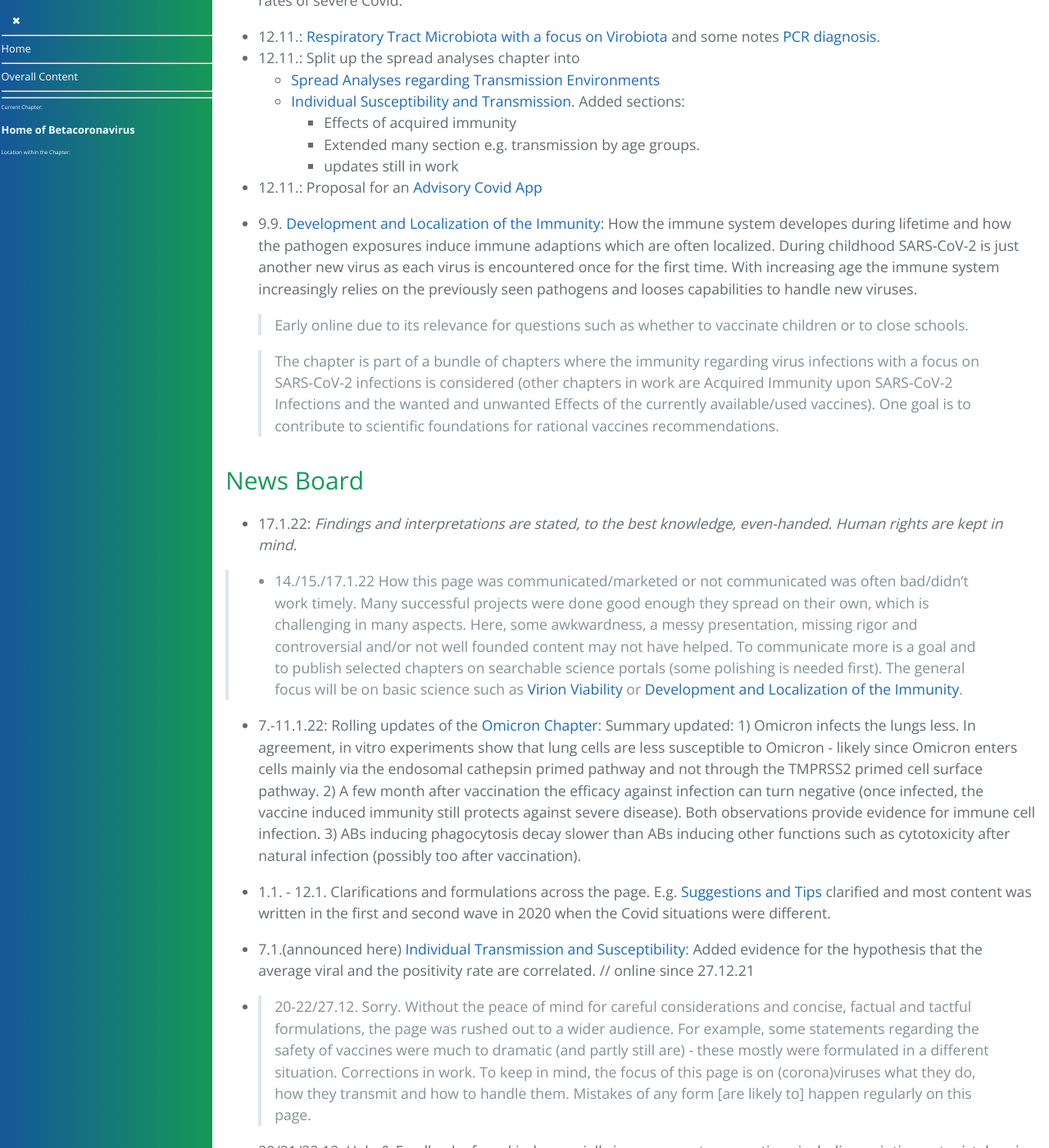
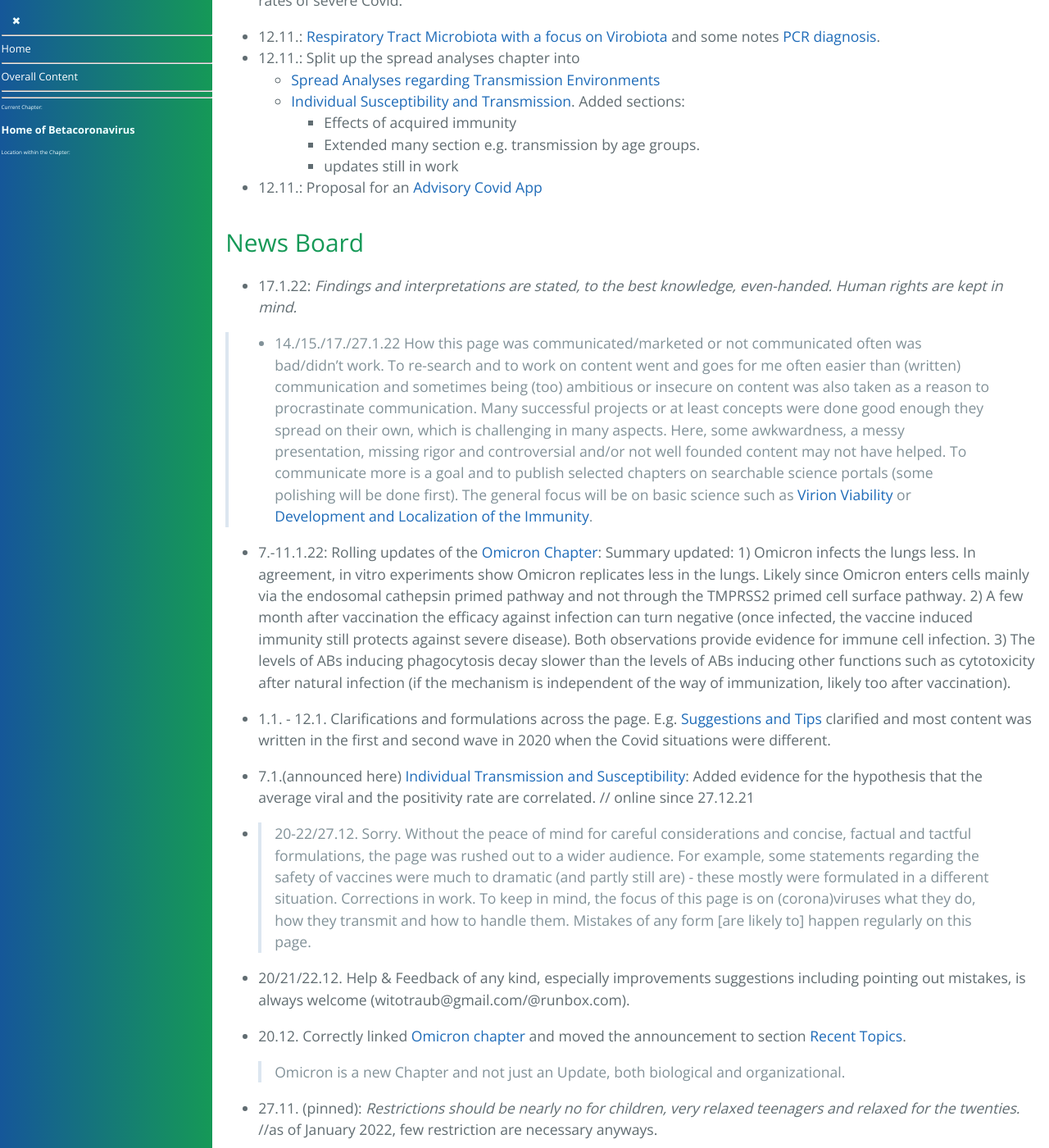
Before and after one commit to forestgrape/coronavirus, a Jekyll site: the page built from index.md, in a window 1280 px wide and 1400 px high, scrolled down 2057 px. Shown: the whole window at 82% size. Built offline with Jekyll 4.4.1, drawn with Linux system fonts in a browser that asks for light colours; our own code applies the rules of GitHub Pages for plain Markdown files; some of the changed text lies outside the part shown.

Commit message:
clarifications and update section

```diff
--- a/index.md
+++ b/index.md
@@ -61,22 +61,17 @@ This section overviews the entire content. The [content section](#content) lists
     - updates still in work
 - 12.11.: Proposal for an [Advisory Covid App](7_social/advisory_covid_app.md)
 
-- 9.9. [Development and Localization of the Immunity](4_immunological/ontogenesis_and_locality_of_immunity.md): How the immune system developes during lifetime and how the pathogen exposures induce immune adaptions which are often localized. During childhood SARS-CoV-2 is just another new virus as each virus is encountered once for the first time. With increasing age the immune system increasingly relies on the previously seen pathogens and looses capabilities to handle new viruses.
-
-  > Early online due to its relevance for questions such as whether to vaccinate children or to close schools.
-
-  > The chapter is part of a bundle of chapters where the immunity regarding virus infections with a focus on SARS-CoV-2 infections is considered (other chapters in work are Acquired Immunity upon SARS-CoV-2 Infections and the wanted and unwanted Effects of the currently available/used vaccines). One goal is to contribute to scientific foundations for rational vaccines recommendations.
 
 
 ### News Board
 - 17.1.22: *Findings and interpretations are stated, to the best knowledge, even-handed. Human rights are kept in mind.*
 
+<!-- 17./27.1.22 (adapted from 5.12.21): From an epidemiological perspective, systemic spike-only vaccines do not to reduce SARS-CoV-2 transmissions but mainly prevent pneumonia (which is great and very important). Additionally spike-only immunity put mutation pressure on the spikes which can increase the spike mutation rate, which can both yield escape variants and change the tropism. The latter can be favorable or not. Overall it is unclear whether it has benefits to [push to] vaccinate those not at risk for pneumonia. Thus the benefits-risks calculation can be done at  individual calculations [from a scientific perspective]. -->
 
-<!--- 17.1.22 (adapted from programming comment from 5.12.21): As spike-only vaccines turned out not to control SARS-CoV-2, from a coronavirus perspective [alone], the benefits to [push to] vaccinate non risk groups are unclear.-->
-> - 14./15./17.1.22  How this page was communicated/marketed or not communicated was often bad/didn't work timely. Many successful projects were done good enough they spread on their own, which is challenging in many aspects. Here, some awkwardness, a messy presentation, missing rigor and controversial and/or not well founded content may not have helped. To communicate more is a goal and to publish selected chapters on searchable science portals (some polishing is needed first). The general focus will be on basic science such as [Virion Viability](2_biological/virion_viability.md) or [Development and Localization of the Immunity](4_immunological/ontogenesis_and_locality_of_immunity.md).
+> - 14./15./17./27.1.22  How this page was communicated/marketed or not communicated often was bad/didn't work. To re-search and to work on content went and goes for me often easier than (written) communication and sometimes being (too) ambitious or insecure on content was also taken as a reason to procrastinate communication. Many successful projects or at least concepts were done good enough they spread on their own, which is challenging in many aspects. Here, some awkwardness, a messy presentation, missing rigor and controversial and/or not well founded content may not have helped. To communicate more is a goal and to publish selected chapters on searchable science portals (some polishing will be done first). The general focus will be on basic science such as [Virion Viability](2_biological/virion_viability.md) or [Development and Localization of the Immunity](4_immunological/ontogenesis_and_locality_of_immunity.md).
 
 
-- 7.-11.1.22: Rolling updates of the [Omicron Chapter](2_biological/omicron.md): Summary updated: 1) Omicron infects the lungs less. In agreement, in vitro experiments show that lung cells are less susceptible to Omicron - likely since Omicron enters cells mainly via the endosomal cathepsin primed pathway and not through the TMPRSS2 primed cell surface pathway. 2) A few month after vaccination the efficacy against infection can turn negative (once infected, the vaccine induced immunity still protects against severe disease). Both observations provide evidence for immune cell infection. 3) ABs inducing phagocytosis decay slower than ABs inducing other functions such as cytotoxicity after natural infection (possibly too after vaccination).
+- 7.-11.1.22: Rolling updates of the [Omicron Chapter](2_biological/omicron.md): Summary updated: 1) Omicron infects the lungs less. In agreement, in vitro experiments show Omicron replicates less in the lungs. Likely since Omicron enters cells mainly via the endosomal cathepsin primed pathway and not through the TMPRSS2 primed cell surface pathway. 2) A few month after vaccination the efficacy against infection can turn negative (once infected, the vaccine induced immunity still protects against severe disease). Both observations provide evidence for immune cell infection. 3) The levels of ABs inducing phagocytosis decay slower than the levels of ABs inducing other functions such as cytotoxicity after natural infection (if the mechanism is independent of the way of immunization, likely too after vaccination).
 
 - 1.1. - 12.1. Clarifications and formulations across the page. E.g. [Suggestions and Tips](1_introduction/suggestions.md) clarified and most content was written in the first and second wave in 2020 when the Covid situations were different.
 
@@ -92,7 +87,7 @@ This section overviews the entire content. The [content section](#content) lists
   > Omicron is a new Chapter and not just an Update, both biological and organizational.
 
 
-- 27.11. (pinned): *Restrictions should be nearly no for children, very relaxed teenagers and relaxed for the twenties.* //as of January 2022, this counts for most.
+- 27.11. (pinned): *Restrictions should be nearly no for children, very relaxed teenagers and relaxed for the twenties.* //as of January 2022, few restriction are necessary anyways.
 
 ---
 
@@ -182,7 +177,7 @@ This section overviews the entire content. The [content section](#content) lists
 - [Coronaviruses](2_biological/coronavirus.md). Life cycle, distinguishing features and capabilities of coronaviruses.
   - [Coronavirus Evolution](2_biological/coronavirus_evolution.md)
   - [Backtracing Sars-CoV-1/2](./2_biological/hosts_of_nidovirales.md#backtracing-sars-cov-12) (*explorative*)
-    The natural habitat of SARS-CoV-1/2 likely includes domestic animals and insects in the region northern Yunnan. Possibly the life cycle of SARS-like is alternating in hosts and follows nutrient cycles.
+    The natural habitat of SARS-CoV-1/2 may include domestic animals and/or insects in the region northern Yunnan. Possibly the life cycle of SARS-like is alternating in hosts and follows nutrient cycles.
 
 
 
```
Also changed, not shown: 1_introduction/update_history.md (+5 -0 lines).
